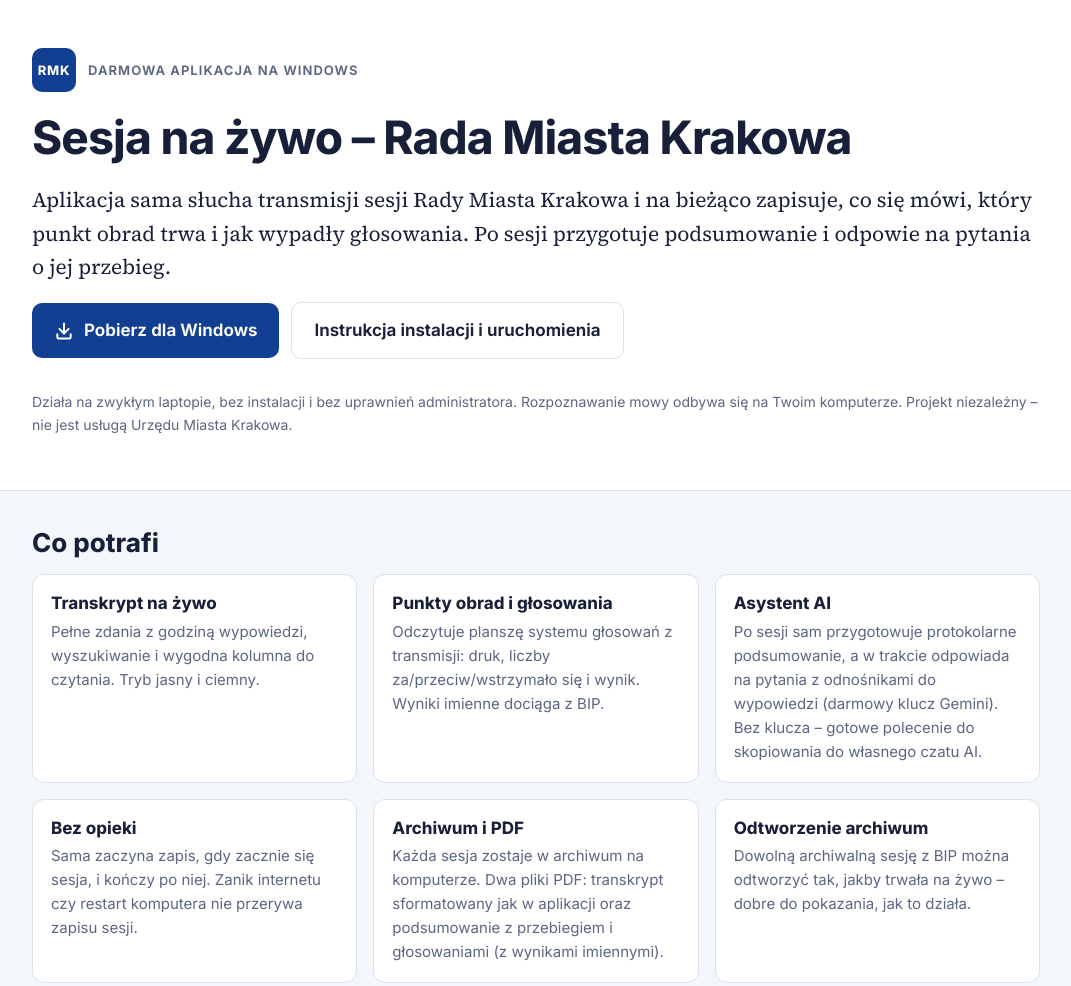
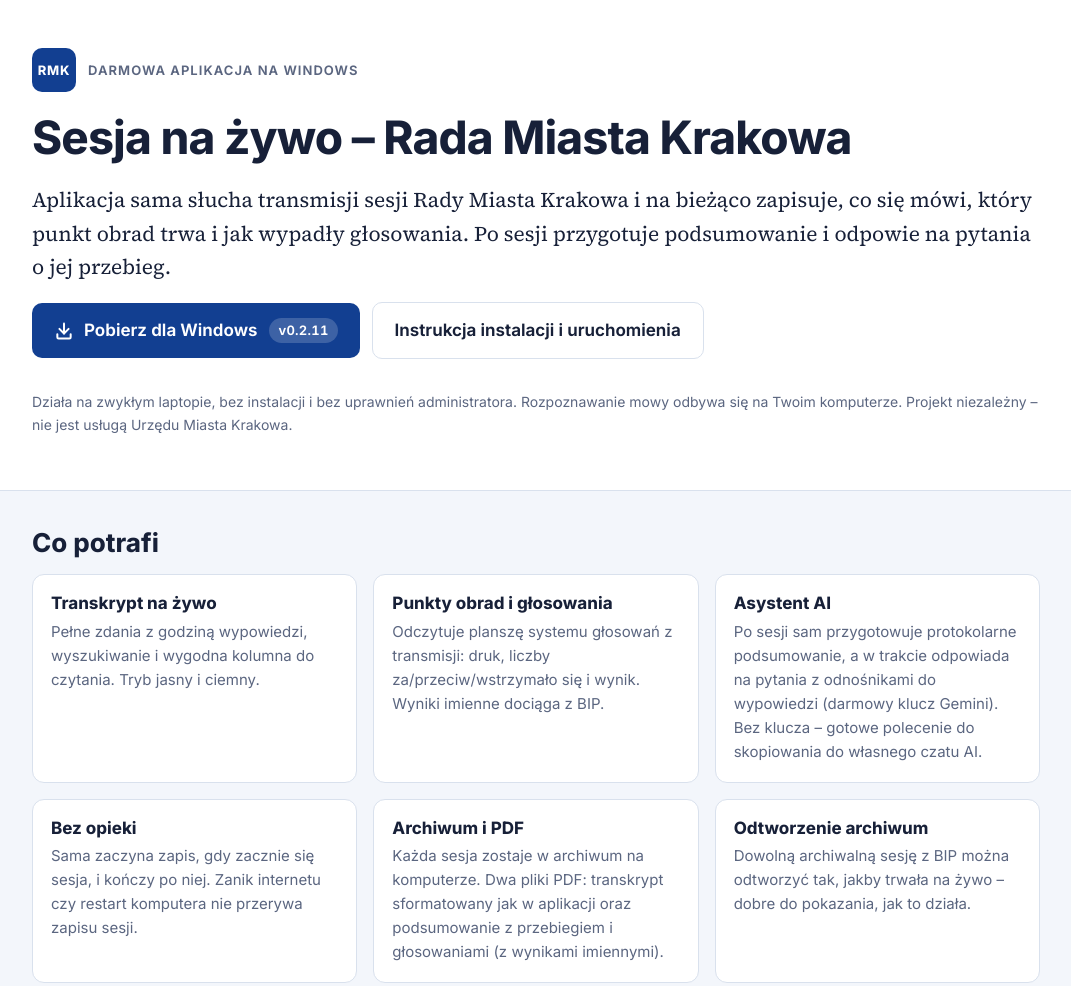
Before and after one commit to pmisiewicz/sesja-rmk, a plain HTML site: page index.html in a window 1280 px wide. Shown: the top 986 px of the page, without its empty margins (104-1175 px from the left). Drawn offline with Linux system fonts and the light colour scheme.

Commit message:
Strona i konfiguracja dla wersji 0.2.11

```diff
--- a/index.html
+++ b/index.html
@@ -45,6 +45,8 @@
     .btn { display: inline-flex; align-items: center; gap: 10px; padding: 14px 22px; border-radius: 10px; font-weight: 650; text-decoration: none; font-size: 17px; }
     .btn.primary { background: var(--accent); color: var(--accent-text); }
     .dl-icon { width: 20px; height: 20px; flex: none; }
+    .btn .wersja { margin-left: 2px; padding: 2px 9px; border-radius: 999px; font-size: 13px; font-weight: 600; letter-spacing: .02em;
+      font-variant-numeric: tabular-nums; background: color-mix(in srgb, var(--accent-text) 18%, transparent); }
     .btn.ghost { border: 1px solid var(--line); color: var(--text); background: var(--surface); }
     .small { font-size: 14px; color: var(--muted); }
     main .wrap { padding-block: 36px 64px; display: grid; gap: 56px; }
@@ -94,7 +96,7 @@
       <h1>Sesja na żywo – Rada Miasta Krakowa</h1>
       <p class="lead">Aplikacja sama słucha transmisji sesji Rady Miasta Krakowa i na bieżąco zapisuje, co się mówi, który punkt obrad trwa i jak wypadły głosowania. Po sesji przygotuje podsumowanie i odpowie na pytania o jej przebieg.</p>
       <div class="cta">
-        <a id="download" class="btn primary" href="https://github.com/pmisiewicz/sesja-rmk/releases/latest/download/SesjaRMK-windows.zip"><svg class="dl-icon" viewBox="0 0 24 24" fill="none" stroke="currentColor" stroke-width="2.4" stroke-linecap="round" stroke-linejoin="round" aria-hidden="true"><path d="M12 3v12"/><path d="m6.5 9.5 5.5 5.5 5.5-5.5"/><path d="M4 16v3.5a1.5 1.5 0 0 0 1.5 1.5h13a1.5 1.5 0 0 0 1.5-1.5V16"/></svg> Pobierz dla Windows</a>
+        <a id="download" class="btn primary" href="https://github.com/pmisiewicz/sesja-rmk/releases/latest/download/SesjaRMK-windows.zip"><svg class="dl-icon" viewBox="0 0 24 24" fill="none" stroke="currentColor" stroke-width="2.4" stroke-linecap="round" stroke-linejoin="round" aria-hidden="true"><path d="M12 3v12"/><path d="m6.5 9.5 5.5 5.5 5.5-5.5"/><path d="M4 16v3.5a1.5 1.5 0 0 0 1.5 1.5h13a1.5 1.5 0 0 0 1.5-1.5V16"/></svg> Pobierz dla Windows <span class="wersja">v0.2.11</span></a>
         <a class="btn ghost" href="#jak-zaczac">Instrukcja instalacji i uruchomienia</a>
       </div>
       <p class="small">Działa na zwykłym laptopie, bez instalacji i bez uprawnień administratora. Rozpoznawanie mowy odbywa się na Twoim komputerze. Projekt niezależny – nie jest usługą Urzędu Miasta Krakowa.</p>
```
